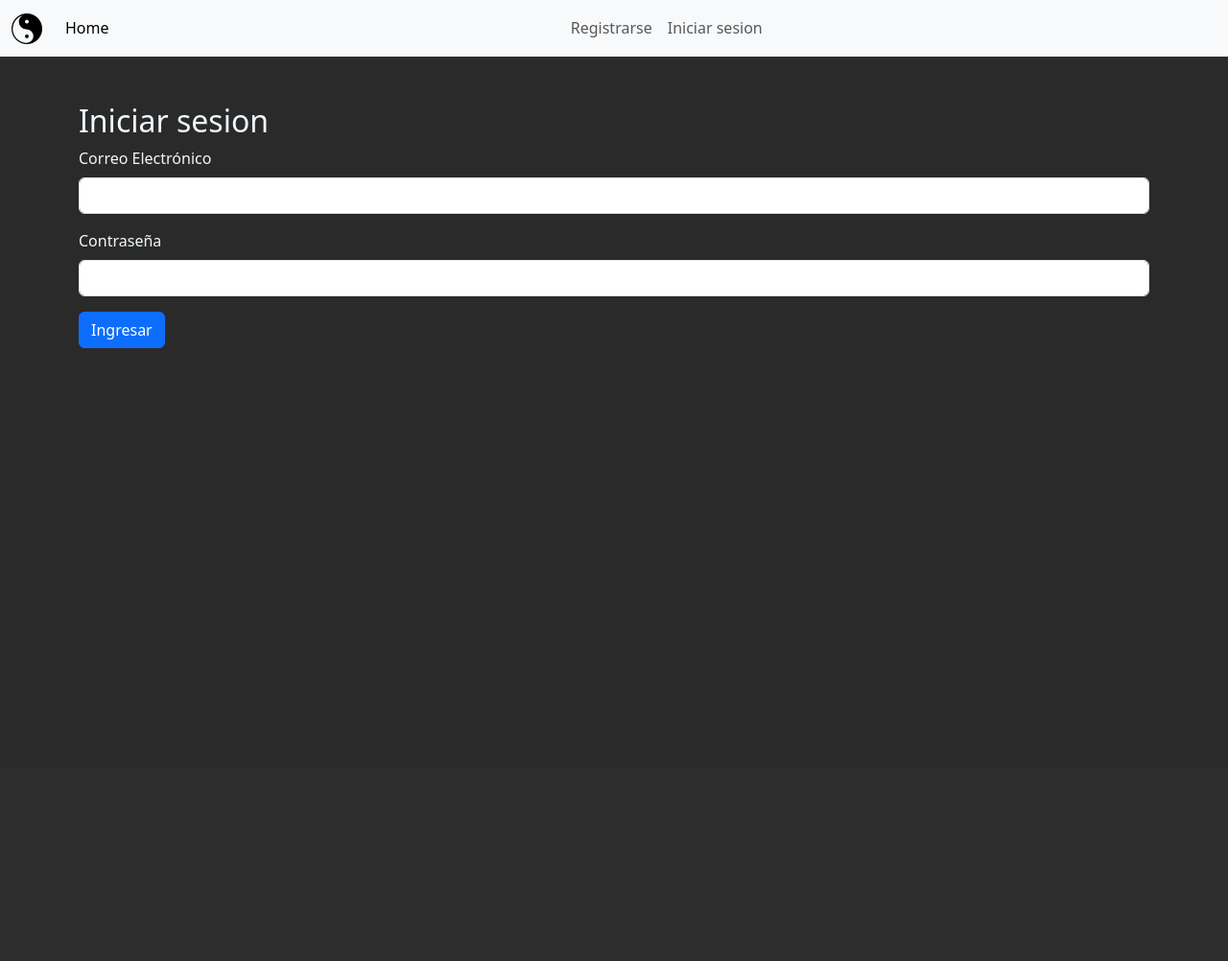
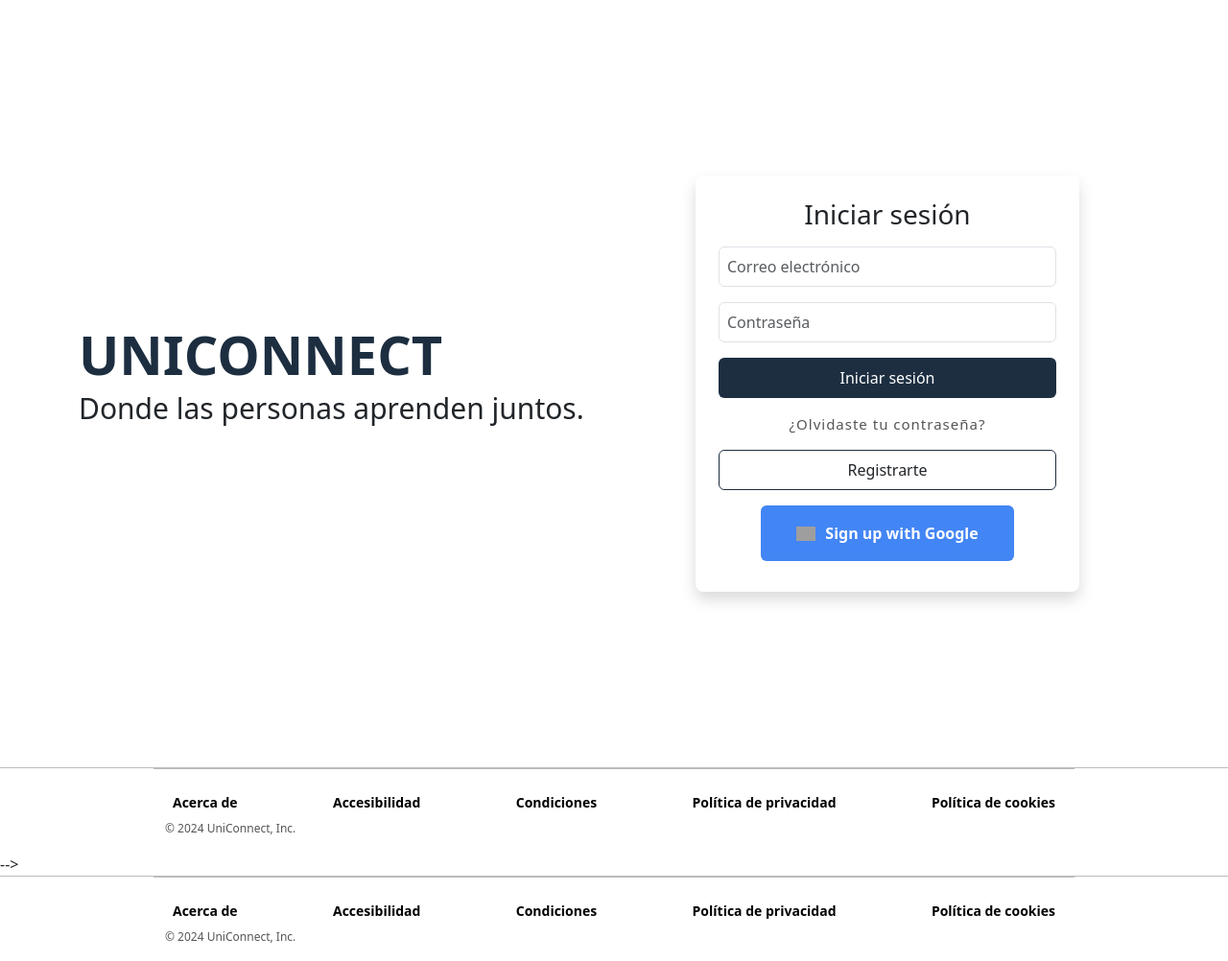
Before and after one commit to fedefrias07/uniconnect-web, a Flask app: page /login in a window 1280 px wide. Shown: the whole page at 96% size. Before the commit the page ends 363 px from the top, so only its background shows below. Run offline with Flask 3, Linux system fonts and the light colour scheme; some libraries are stand-ins or nearby versions; grey boxes are pictures that could not be loaded.

Commit message:
V2
Cambios generales

```diff
--- a/app.py
+++ b/app.py
@@ -23,6 +23,9 @@
 
     if request.method == "POST":
         nombre = request.form['nombre']
+        apellido = request.form['apellido']
+        foto = ""
+        usuario = request.form['usuario']
         correo = request.form['correo']
         contrasena = request.form['contrasena']
 
@@ -35,7 +38,7 @@
 
             cursor = mysql.connection.cursor(MySQLdb.cursors.DictCursor)
             try:
-                cursor.execute("INSERT INTO usuarios (nombre, correo, contrasena) VALUES (%s, %s, %s)", (nombre, correo, hashed_password))
+                cursor.execute("INSERT INTO usuario (nombre, apellido, foto, nombre_usuario, correo, contrasena) VALUES (%s, %s, %s, %s, %s, %s)", (nombre, apellido, foto, usuario, correo,hashed_password))
                 mysql.connection.commit()
                 return redirect("/login")
             except MySQLdb.IntegrityError:
@@ -48,6 +51,7 @@
 
 @app.route("/login", methods=["GET", "POST"])
 def login():
+
     error = None  # Variable para el mensaje de error
 
     if request.method == "POST":
@@ -61,7 +65,7 @@
         else:
             # Conexión a la base de datos para obtener el usuario
             cursor = mysql.connection.cursor(MySQLdb.cursors.DictCursor)
-            cursor.execute("SELECT * FROM usuarios WHERE correo = %s", (correo,))
+            cursor.execute("SELECT * FROM usuario WHERE correo = %s", (correo,))
             usuario = cursor.fetchone()  # Obtenemos el registro
             cursor.close()
 
--- a/db.py
+++ b/db.py
@@ -7,7 +7,7 @@
     app.config['MYSQL_HOST'] = 'localhost'
     app.config['MYSQL_USER'] = 'root'
     app.config['MYSQL_PASSWORD'] = ''
-    app.config['MYSQL_DB'] = 'test_login'
+    app.config['MYSQL_DB'] = 'unibase'
 
     try:
         # Inicializamos la extensión MySQL con la app de Flask
--- /dev/null
+++ b/static/css/estilos-registro.css
@@ -0,0 +1,79 @@
+
+h1 {
+    color: #1C2E40;
+}
+.lead{
+    font-size: 30px;
+}
+
+.card {
+    background-color: #FFFFFF;
+    border: none;
+    border-radius: 8px;
+}
+
+footer {
+    font-size: 14px;
+    border-top: 1px solid #bbbbbb;
+}
+
+footer a {
+    text-decoration: none;
+    color: #000000;
+}
+
+footer a:hover {
+    text-decoration: underline;
+}
+
+footer p {
+    color: #555555;
+}
+.btnolvidaste{
+    color: #555555;
+    font-size: 15px;
+    letter-spacing: 1px;
+}
+
+.btngoogle, .btngoogle:hover{
+    background: #4285F4;
+    color: white;
+    font-weight: 600;
+}
+
+
+.btnregistrarse{
+    border-color: #1C2E40;
+}
+.btnregistrarse:hover{
+  background: #1C2E40;
+  color: white;
+}
+
+.btniniciar {
+    background: #1C2E40;
+    color: white;
+}
+.btniniciar:hover{
+    color: white;
+    background: #29445e;
+}
+.UniconnectInc{
+font-size: 12px;
+
+
+}
+
+.footeropciones > a {
+
+    font-weight: 600;
+}
+
+
+.btnregistrado{
+    background: #1C2E40;
+    color: white;
+}
+.btnregistrado:hover{
+ background: #29445e;
+}
--- /dev/null
+++ b/templates/base-login-registro.html
@@ -0,0 +1,23 @@
+<!doctype html>
+<html lang="es">
+  <head>
+    <meta charset="utf-8">
+    <meta name="viewport" content="width=device-width, initial-scale=1">
+    <title>{%block title%}  {%endblock%}</title>
+    <link href="https://cdn.jsdelivr.net/npm/bootstrap@5.3.3/dist/css/bootstrap.min.css" rel="stylesheet" integrity="sha384-QWTKZyjpPEjISv5WaRU9OFeRpok6YctnYmDr5pNlyT2bRjXh0JMhjY6hW+ALEwIH" crossorigin="anonymous">
+    <link rel="stylesheet" href="{{url_for('static', filename='css/estilos-registro.css')}}">
+  </head>
+  <body>
+
+    {%block content%}
+
+    {%endblock%}
+
+    <footer>
+        {%include 'footer-registro.html'%}
+    </footer>
+
+
+    <script src="https://cdn.jsdelivr.net/npm/bootstrap@5.3.3/dist/js/bootstrap.bundle.min.js" integrity="sha384-YvpcrYf0tY3lHB60NNkmXc5s9fDVZLESaAA55NDzOxhy9GkcIdslK1eN7N6jIeHz" crossorigin="anonymous"></script>
+  </body>
+</html>
--- /dev/null
+++ b/templates/footer-registro.html
@@ -0,0 +1,13 @@
+<footer class="text-center py-3 mt-auto w-75 mx-auto">
+    <div class="container">
+        <div class="d-flex flex-column flex-md-row justify-content-between mt-2 mb-2 footeropciones">
+            <a href="#" class="mx-2 mb-2 mb-md-0">Acerca de</a>
+            <a href="#" class="mx-2 mb-2 mb-md-0">Accesibilidad</a>
+            <a href="#" class="mx-2 mb-2 mb-md-0">Condiciones</a>
+            <a href="#" class="mx-2 mb-2 mb-md-0">Política de privacidad</a>
+            <a href="#" class="mx-2 mb-2 mb-md-0">Política de cookies</a>
+        </div>
+        <p class="mb-0 UniconnectInc text-center text-md-start">&copy; 2024 UniConnect, Inc.</p>
+
+    </div>
+</footer>
--- a/templates/login.html
+++ b/templates/login.html
@@ -1,24 +1,56 @@
-{%extends 'base.html'%}
+{%extends 'base-login-registro.html'%}
 
 {%block title%} Login {%endblock%}
 
 {%block content%}
-<div class="container mt-5">
-    <h2>Iniciar sesion</h2>
+
+<div class="d-flex flex-column min-vh-100">
+
+
+<!--login -->
+
+<div class="container my-auto">
+    <div class="row">
+        <div class="col-md-6 d-flex flex-column justify-content-center align-items-center align-items-md-start text-center text-md-start mb-3 mb-md-0">
+            <h1 class="display-4 fw-bold UniConnect mb-0">UNICONNECT</h1>
+            <p class="lead d-none d-md-block">Donde las personas aprenden juntos.</p>
+        </div>
+        <div class="col-md-6 d-flex justify-content-center align-items-center"> <!--CONTENEDOR DEL FORM-->
+            <div class="card p-4 shadow " style="width: 100%; max-width: 400px;">
+                <h3 class="mb-3 text-center">Iniciar sesión</h3>
+
                 {% if error %}
                 <p style="color: red;">{{ error }}</p>
                 {% endif %}
-    <form method="post">
+                <form action="" method="post">
                     <div class="mb-3">
-            <label for="email" class="form-label">Correo Electrónico</label>
-            <input type="email" class="form-control" name="correo" required>
+                        <input type="email" class="form-control p-2" id="email" name="correo" placeholder="Correo electrónico" required>
                     </div>
                     <div class="mb-3">
-            <label for="password" class="form-label">Contraseña</label>
-            <input type="password" class="form-control" name="contrasena" required>
+
+                        <input type="password" class="form-control p-2" id="password" name="contrasena" placeholder="Contraseña" required>
                     </div>
-        <button type="submit" class="btn btn-primary">Ingresar</button>
+                    <button type="submit" class="btn w-100 mb-3 p-2 btniniciar">Iniciar sesión</button>
+                    <a href="#" class="text-decoration-none d-block text-center mb-3 btnolvidaste">¿Olvidaste tu contraseña?</a>
+
+                    <a href="" class="btn w-100 p-2 btnregistrarse mb-2 "data-bs-toggle="modal" data-bs-target="#registerModal"> Registrarte</a>
+
+
+
+                    <button type="button" class="btn  w-75 d-flex align-items-center justify-content-center p-3 m-2  mx-auto btngoogle ">
+                        <img src="https://kgo.googleusercontent.com/profile_vrt_raw_bytes_1587515358_10512.png" alt="Google Logo" style="width: 20px; margin-right: 10px;">
+                        Sign up with Google
+                    </button>
                 </form>
             </div>
+        </div>
+    </div>
+</div>
+
+
+<!-- {%include "registro.html"%} -->
+
+
+
 
 {%endblock%}
--- a/templates/registro.html
+++ b/templates/registro.html
@@ -1,34 +1,59 @@
-{%extends 'base.html'%}
+{%extends 'base-login-registro.html'%}
 
-{%block title%} Registro {%endblock%}
 
 {%block content%}
-<div class="container mt-5">
-    <h2>Registro de Usuario</h2>
-    {% if error %}
-        <p style="color: red;">{{ error }}</p>
-    {% endif %}
-    <form method="post">
+
+<!-- registro -->
+<div class="modal fade" id="registerModal" tabindex="-1" aria-labelledby="registerModalLabel" aria-hidden="true">
+    <div class="modal-dialog">
+        <div class="modal-content">
+            <div class="modal-header">
+                <h5 class="modal-title fw-medium fs-2" id="registerModalLabel">Registrarte</h5>
+                <button type="button" class="btn-close" data-bs-dismiss="modal" aria-label="Close"></button>
+            </div>
+            <div class="modal-body">
+                <!-- registro formulario -->
+                <form action="{{ url_for('registro') }}" method="post">
+                    <div class="row">
+                        <div class="col-md-6 mb-3">
+
+                            <input type="text" class="form-control p-3" id="firstName" name="nombre" placeholder="Nombre" required>
+                        </div>
+                        <div class="col-md-6 mb-3">
+
+                            <input type="text" class="form-control p-3" id="lastName" name="apellido" placeholder="Apellido" required>
+                        </div>
+                    </div>
+
+                    <div class="row">
+
                         <div class="mb-3">
-            <label for="nombre" class="form-label">Nombre Completo</label>
-            <input type="text" class="form-control" name="nombre" required>
+
+                            <input type="text" class="form-control p-3" id="user" name="usuario" placeholder="Nombre de usuario" required>
+                        </div>
+
+                    </div>
+
+                    <div class="mb-3">
+
+                        <input type="email" class="form-control p-3" id="emailRegister" name="correo" placeholder="Correo electrónico" required>
                     </div>
                     <div class="mb-3">
-            <label for="email" class="form-label">Correo Electrónico</label>
-            <input type="email" class="form-control" name="correo" required>
+
+                        <input type="password" class="form-control p-3" id="passwordRegister" name="contrasena" placeholder="Contraseña" required>
                     </div>
                     <div class="mb-3">
-            <label for="password" class="form-label">Contraseña</label>
-            <input type="password" class="form-control" name="contrasena" required>
+
+                        <input type="password" class="form-control p-3" id="confirmPassword" placeholder="Confirmar contraseña" required>
                     </div>
-        <button type="submit" class="btn btn-primary">Registrarse</button>
+                    <button type="submit" class="btn btn-dark w-100 p-3 btnregistrado" >Registrarte</button>
                 </form>
             </div>
+        </div>
+    </div>
+</div>
 
-<!-- revisar despues -->
-<!-- <div class="mb-3">
-    <label for="confirmPassword" class="form-label">Confirmar Contraseña</label>
-    <input type="password" class="form-control" id="confirmPassword" required>
-</div> -->
+</div>
+
 
 {%endblock%}
```
Lines whose indentation alone changed are shown as unchanged.
